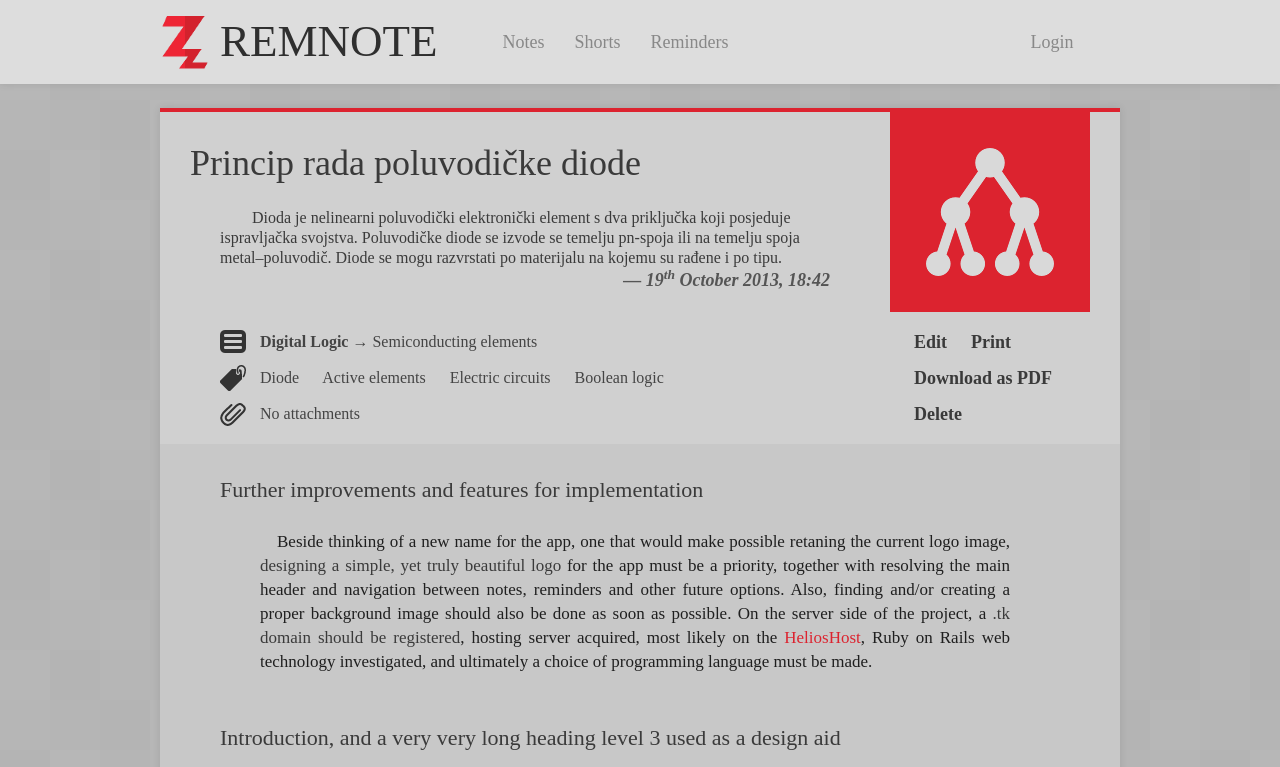
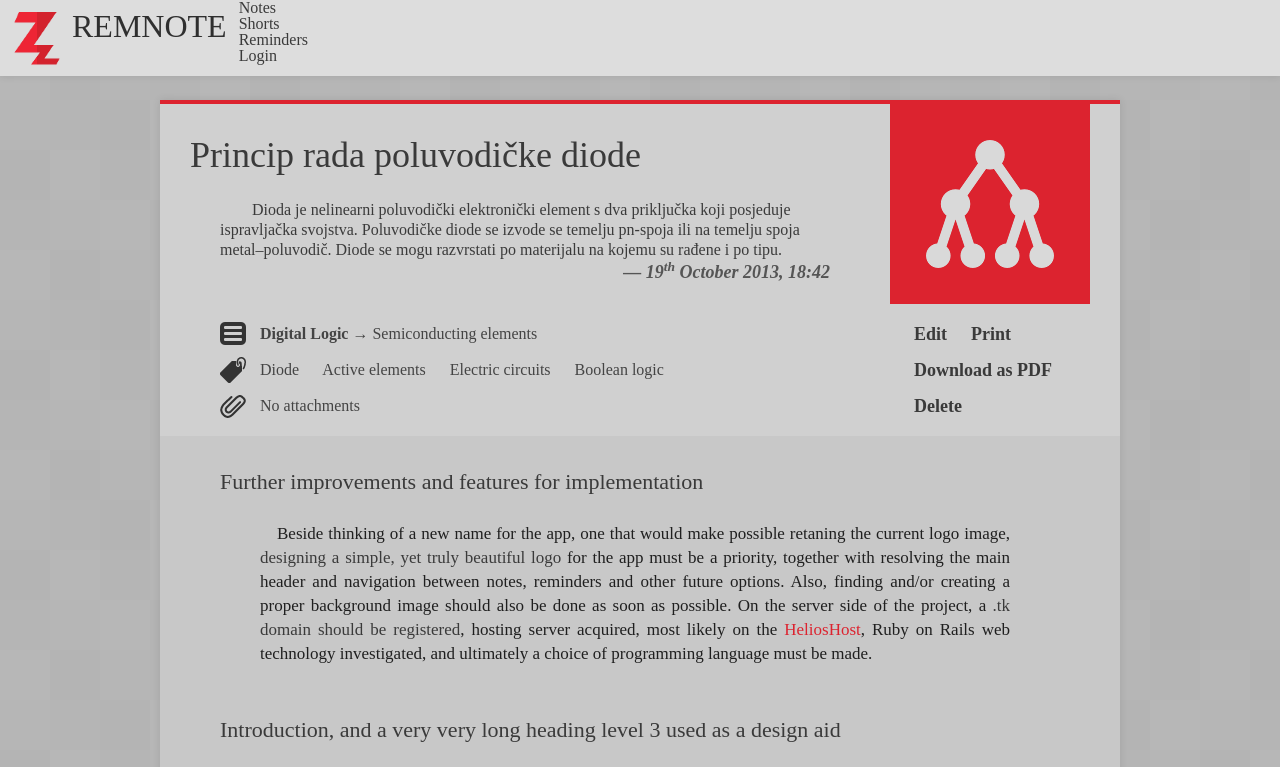
Before and after one commit to zjurelinac/Remnote, a plain HTML site: page note.html in a window 1280 px wide. Shown: the top 767 px of the page. Drawn offline with nearby package versions, Linux system fonts and the light colour scheme; some packages are replaced by stand-ins of ours.

Commit message:
Redesign branch update2

```diff
--- a/css/default.less
+++ b/css/default.less
@@ -235,16 +235,17 @@ sup{
 }
 
 header.main{
-	margin: 0 auto;
+	/*margin: 0 auto;*/
 	overflow: hidden;
-	padding: 8px 0;
-	width: 960px;
+	/*padding: 8px 0;*/
+	/*width: 960px;*/
 
 	.logo{
 		float: left;
-		padding: 4px 0;
+		padding: 8px 12px;
 
 		img{
+			display: block;
 			float: left;
 			margin-left: -5px;
 			margin-right: 5px;
@@ -253,49 +254,10 @@ header.main{
 		h1{
 			color: #2f2f2f;
 			float: left;
-			font-size: 45px;
+			font-size: 32px;
 			font-weight: 400;
+			line-height: 36px;
 		}
-	}
-
-	nav.main{
-		float: left;
-		margin-left: 50px;
-		overflow: hidden;
-		padding: 4px 0;
-		width: 601px;
-
-		li{
-			color: @foreDark2;
-			font-family: @headerFont;
-			font-size: 18px;
-			line-height: 60px;
-			float: left;
-			padding: 0 15px;
-			text-align: center;
-
-			&:hover{
-				color: @accentLight;
-				cursor: pointer;
-			}
-
-			&.login-link{
-				float: right;
-			}
-		}
-	}
-
-	div.user{
-		background: url( "../img/ui/nav/user-32.png" ) no-repeat 152px center;
-		color: @foreDark2;
-		float: right;
-		font-family: @lightFont;
-		font-size: 20px;
-		line-height: 44px;
-		padding: 16px 10px;
-		padding-right: 75px;
-		text-align: right;
-		width: 125px;
 	}
 }
 
```
Also changed, not shown: index.html (+1 -1 lines), img/UiDesign/logo6-32.png (added).
